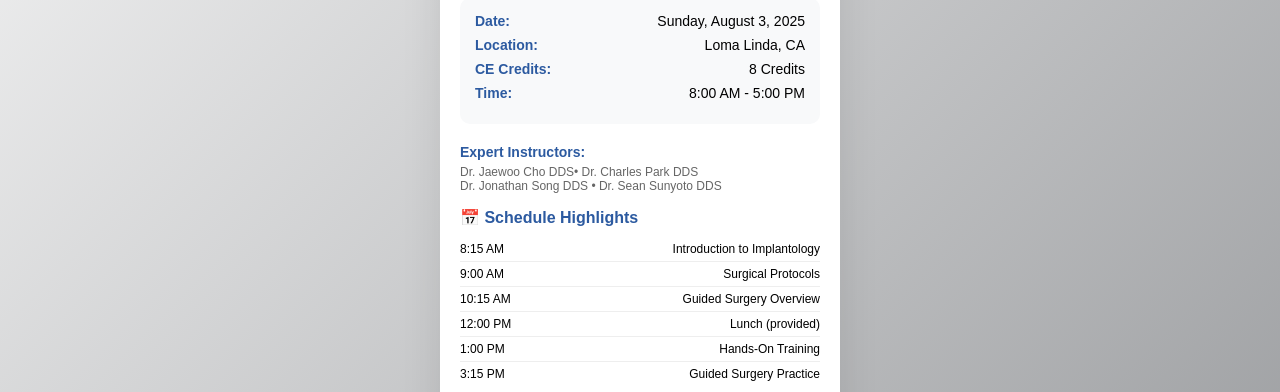
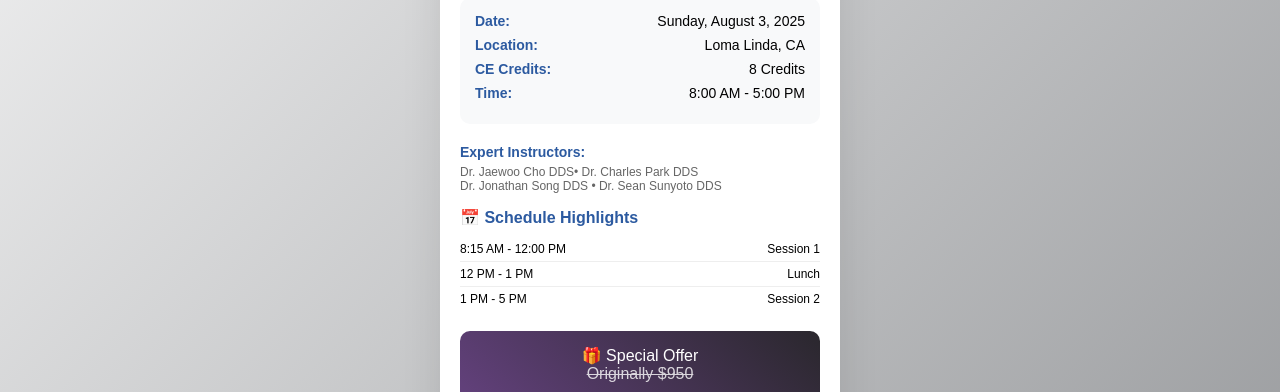
Before and after one commit to aointoart/OASIS_VIP_Jonathan, a plain HTML site: page index.html in a window 1280 px wide. Shown: the part 544-936 px from the top of the page. Drawn offline with Linux system fonts and the light colour scheme.

Commit message:
Update index.html

```diff
--- a/index.html
+++ b/index.html
@@ -301,29 +301,18 @@
             <div class="schedule">
                 <h3>📅 Schedule Highlights</h3>
                 <div class="schedule-item">
-                    <span>8:15 AM</span>
-                    <span>Introduction to Implantology</span>
+                    <span>8:15 AM - 12:00 PM</span>
+                    <span>Session 1</span>
                 </div>
                 <div class="schedule-item">
-                    <span>9:00 AM</span>
-                    <span>Surgical Protocols</span>
+                    <span>12 PM - 1 PM</span>
+                    <span>Lunch</span>
                 </div>
                 <div class="schedule-item">
-                    <span>10:15 AM</span>
-                    <span>Guided Surgery Overview</span>
+                    <span>1 PM - 5 PM</span>
+                    <span>Session 2</span>
                 </div>
-                <div class="schedule-item">
-                    <span>12:00 PM</span>
-                    <span>Lunch (provided)</span>
-                </div>
-                <div class="schedule-item">
-                    <span>1:00 PM</span>
-                    <span>Hands-On Training</span>
-                </div>
-                <div class="schedule-item">
-                    <span>3:15 PM</span>
-                    <span>Guided Surgery Practice</span>
-                </div>
+
             </div>
 
             <div class="pricing-section">
```
